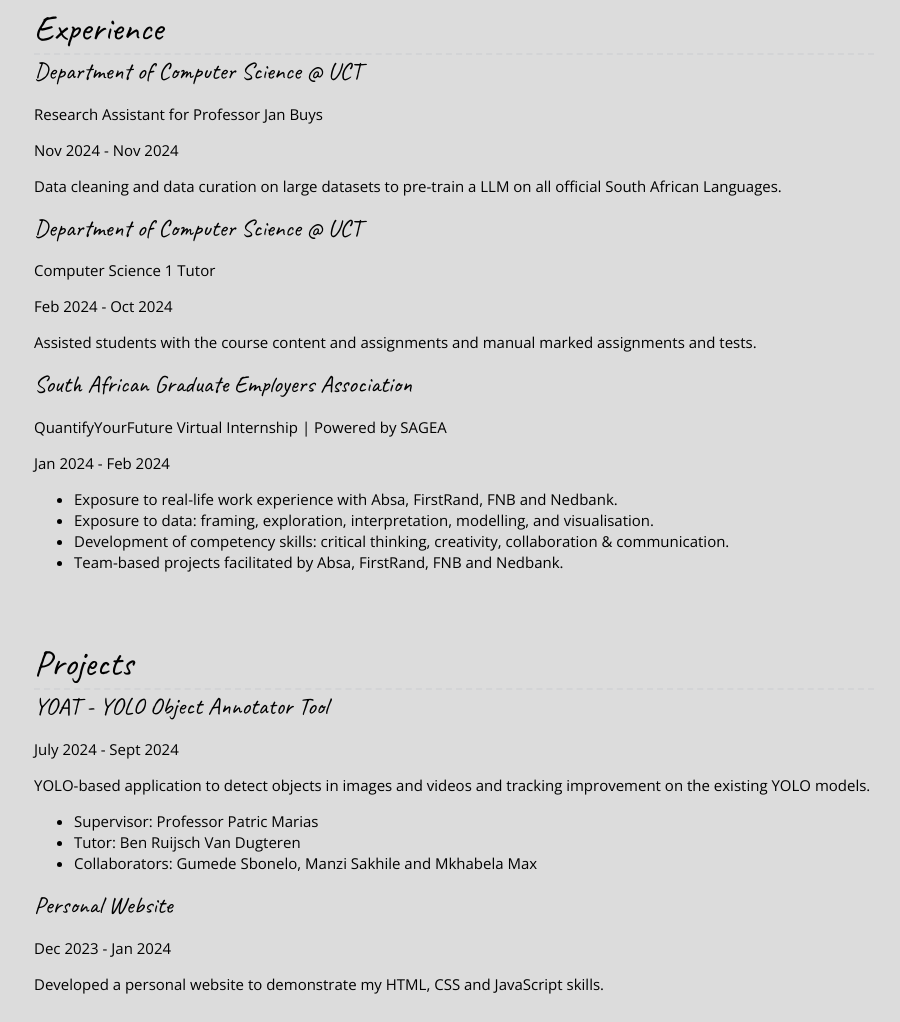
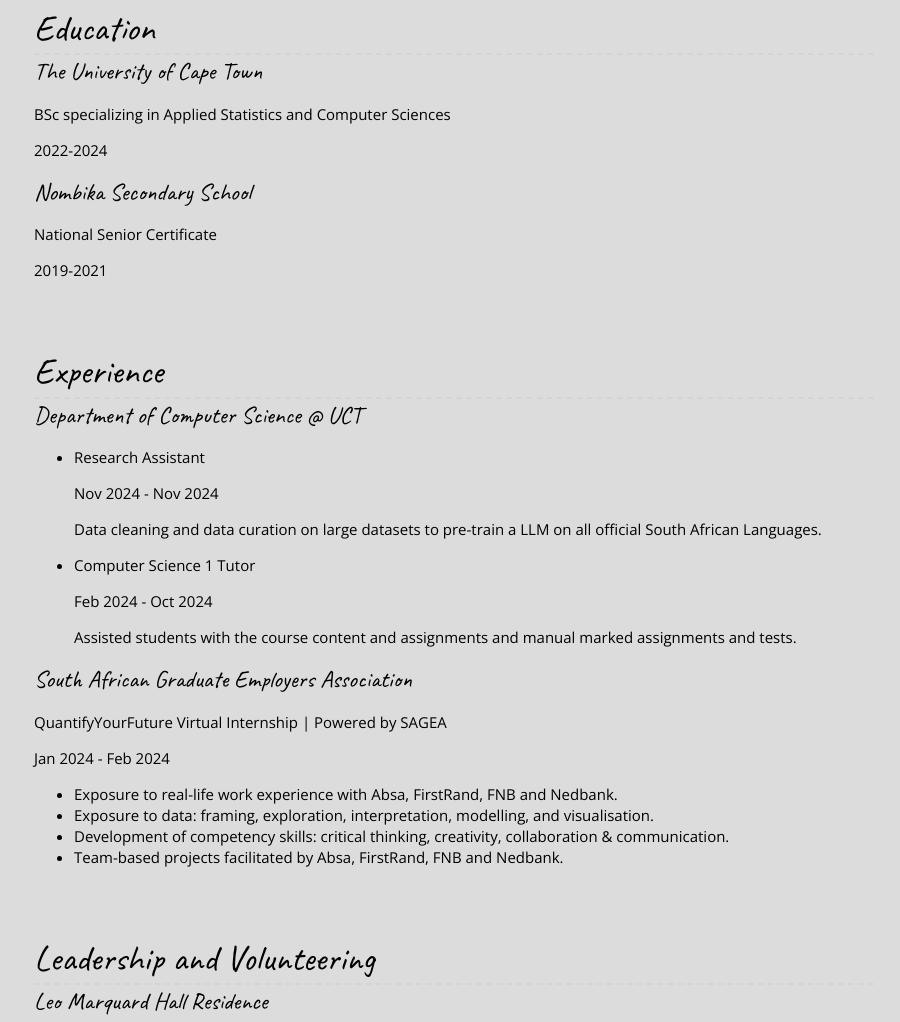
Before and after one commit to sbonelogumede/sbonelogumede.github.io, a plain HTML site: page cv.html in a window 1280 px wide. Shown: the part 572-1594 px from the top of the page, without its empty margins (186-1086 px from the left). Drawn offline with nearby package versions, Linux system fonts and the light colour scheme.

Commit message:
Minor CV rearrangements.

```diff
--- a/cv.html
+++ b/cv.html
@@ -13,7 +13,7 @@
 
    <body class="cv">
 
-      <a class="btn download-link" href="cv.pdf">Download PDF</a>
+      <a class="btn download-link" href="CV_SboneloGumede.pdf">Download PDF</a>
       <header>
          <div class="content-wrapper">
             <h1>Sbonelo Gumede</h1>
@@ -22,56 +22,6 @@
       </header>
 
       <main class="content-wrapper">
-
-         <section class="cv-section">
-            <h2>Experience</h2>
-            <div class="project-wrapper">
-               <section class="project-item">
-                  <h3>Department of Computer Science @ UCT</h3>
-                  <p>Research Assistant for Professor Jan Buys</p>
-                  <p>Nov 2024 - Nov 2024</p>
-                  <p>Data cleaning and data curation on large datasets to pre-train a LLM on all official South African Languages.</p>
-               </section>
-               <section class="project-item">
-                  <h3>Department of Computer Science @ UCT</h3>
-                     <p>Computer Science 1 Tutor</p>
-                     <p>Feb 2024 - Oct 2024</p>
-                     <p>Assisted students with the course content and assignments and manual marked assignments and tests.</p>
-               </section>
-               <section class="project-item">
-                  <h3>South African Graduate Employers Association</h3>
-                  <p>QuantifyYourFuture Virtual Internship | Powered by SAGEA</p>
-                  <p>Jan 2024 - Feb 2024</p>
-                  <ul>
-                     <li>Exposure to real-life work experience with Absa, FirstRand, FNB and Nedbank.</li>
-                     <li>Exposure to data: framing, exploration, interpretation, modelling, and visualisation.</li>
-                     <li>Development of competency skills: critical thinking, creativity, collaboration & communication.</li>
-                     <li>Team-based projects facilitated by Absa, FirstRand, FNB and Nedbank.</li>
-                  </ul>
-               </section>
-            </div>
-         </section>
-
-         <section class="cv-section">
-            <h2>Projects</h2>
-            <div class="project-wrapper">
-               <section class="project-item">
-                  <h3>YOAT - YOLO Object Annotator Tool</h3>
-                  <p>July 2024 - Sept 2024</p>
-                  <p>YOLO-based application to detect objects in images and videos and tracking improvement on the existing YOLO models.</p>
-                  <ul>
-                     <li>Supervisor: Professor Patric Marias</li>
-                     <li>Tutor: Ben Ruijsch Van Dugteren</li>
-                     <li>Collaborators: Gumede Sbonelo, Manzi Sakhile and Mkhabela Max</li>
-                  </ul>
-               </section>
-               <section class="project-item">
-                  <h3>Personal Website</h3>
-                  <p>Dec 2023 - Jan 2024</p>
-                  <p>Developed a personal website to demonstrate my HTML, CSS and JavaScript skills.</p>
-               </section>
-            </div>
-         </section>
 
          <section class="cv-section">
             <h2>Education</h2>
@@ -88,6 +38,38 @@
                   <p>National Senior Certificate</p>
                   <p>2019-2021</p>
                   <!-- <p>(see Matric Certificate here and reference from my English teacher here)</p> -->
+               </section>
+            </div>
+         </section>
+
+         <section class="cv-section">
+            <h2>Experience</h2>
+            <div class="project-wrapper">
+               <section class="project-item">
+                  <h3>Department of Computer Science @ UCT</h3>
+                  <ul>
+                     <li>
+                        <p>Research Assistant</p>
+                        <p>Nov 2024 - Nov 2024</p>
+                        <p>Data cleaning and data curation on large datasets to pre-train a LLM on all official South African Languages.</p>
+                     </li>
+                     <li>
+                        <p>Computer Science 1 Tutor</p>
+                        <p>Feb 2024 - Oct 2024</p>
+                        <p>Assisted students with the course content and assignments and manual marked assignments and tests.</p>
+                     </li>
+                  </ul>
+               </section>
+               <section class="project-item">
+                  <h3>South African Graduate Employers Association</h3>
+                  <p>QuantifyYourFuture Virtual Internship | Powered by SAGEA</p>
+                  <p>Jan 2024 - Feb 2024</p>
+                  <ul>
+                     <li>Exposure to real-life work experience with Absa, FirstRand, FNB and Nedbank.</li>
+                     <li>Exposure to data: framing, exploration, interpretation, modelling, and visualisation.</li>
+                     <li>Development of competency skills: critical thinking, creativity, collaboration & communication.</li>
+                     <li>Team-based projects facilitated by Absa, FirstRand, FNB and Nedbank.</li>
+                  </ul>
                </section>
             </div>
          </section>
@@ -118,12 +100,6 @@
                   <p>Excellence Award</p>
                   <p>Oct 2024</p>
                   <p>Recognized for being among the top 10 achievers at Forest Hill Residence.</p>
-               </section>
-               <section class="project-item">
-                  <h3>The UCT Plus Team</h3>
-                  <p>UCTPLUS Gold Award Role-Modelling Leadership</p>
-                  <p>Dec 2023</p>
-                  <p>Committed more than 60 hours as a mentor and submitted my Power Pitch.</p>
                </section>
                <section class="project-item">
                   <h3>Michael &amp; Susan Dell Foundation</h3>
```
Also changed, not shown: 2 other files.
